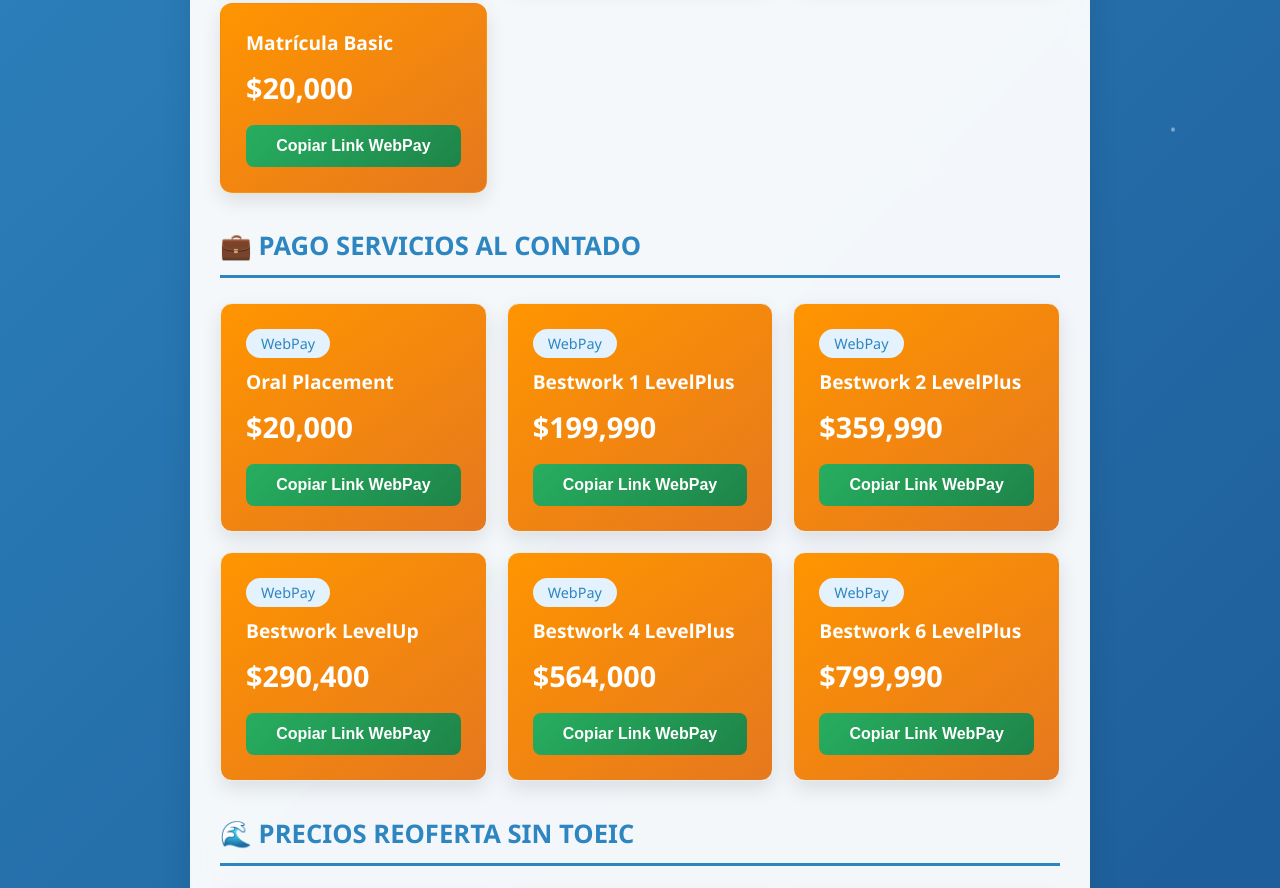
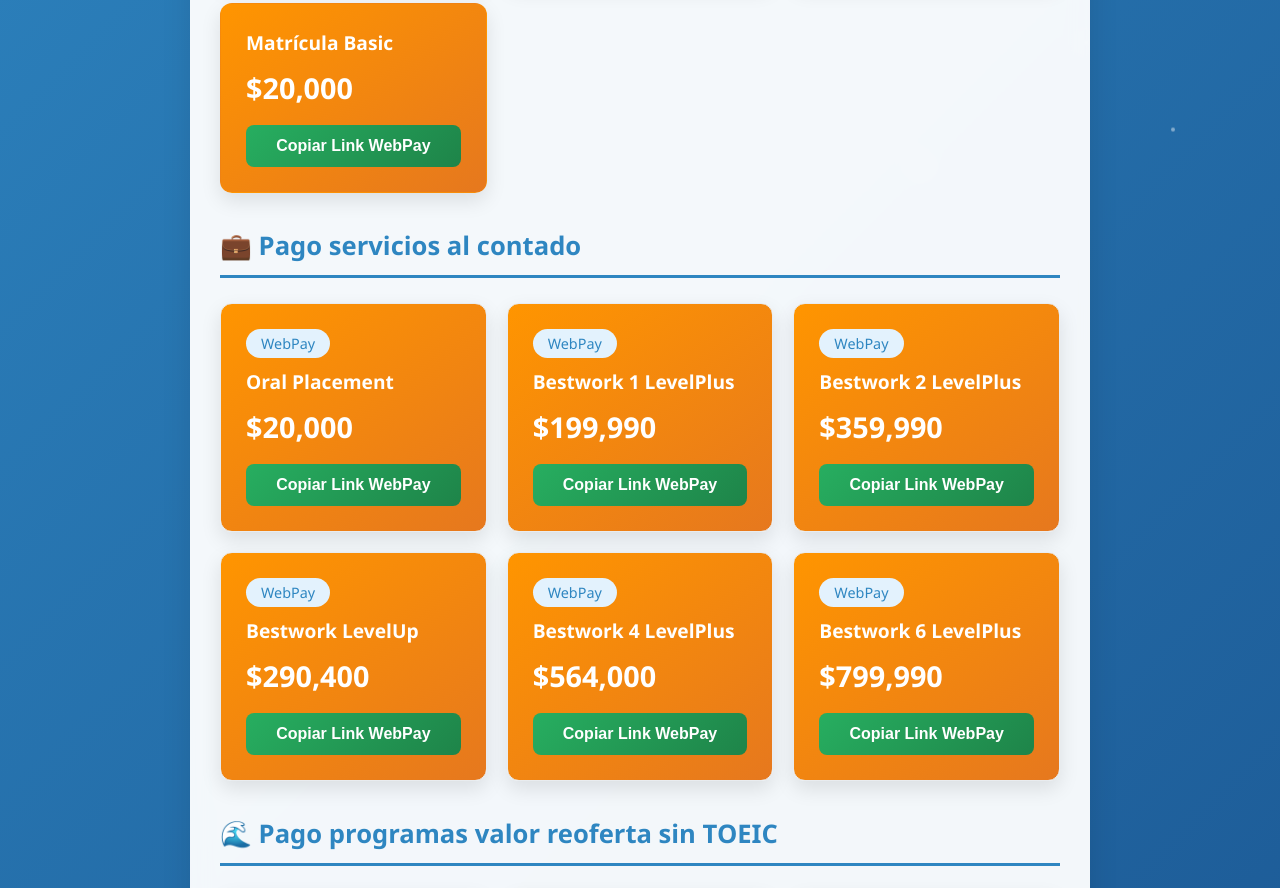
Before and after one commit to BestworkInstitute/pagosbestwork, a plain HTML site: page index.html in a window 1280 px wide. Shown: the part 562-1450 px from the top of the page. Drawn offline with Linux system fonts and the light colour scheme.

Commit message:
Update index.html

```diff
--- a/index.html
+++ b/index.html
@@ -283,7 +283,7 @@
 
         <!-- Bestwork WebPay -->
         <div class="payment-section">
-            <h2 class="section-title">💼 PAGO SERVICIOS AL CONTADO</h2>
+            <h2 class="section-title">💼 Pago servicios al contado</h2>
             <div class="payment-grid">
                 <div class="payment-card">
                     <div class="provider-badge webpay-badge">WebPay</div>
@@ -343,7 +343,7 @@
 
         <!-- Bestwork Flow -->
         <div class="payment-section">
-            <h2 class="section-title">🌊 PRECIOS REOFERTA SIN TOEIC</h2>
+            <h2 class="section-title">🌊 Pago programas valor reoferta sin TOEIC</h2>
             <div class="payment-grid">
                 <div class="payment-card">
                     <div class="provider-badge flow-badge">Flow</div>
```
